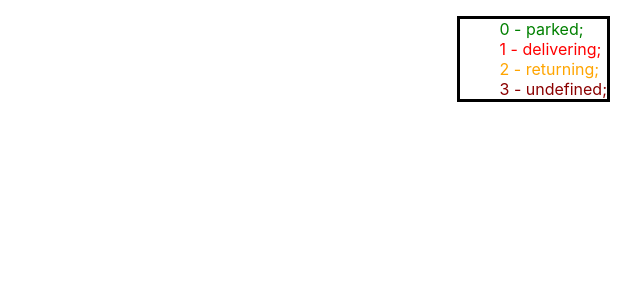
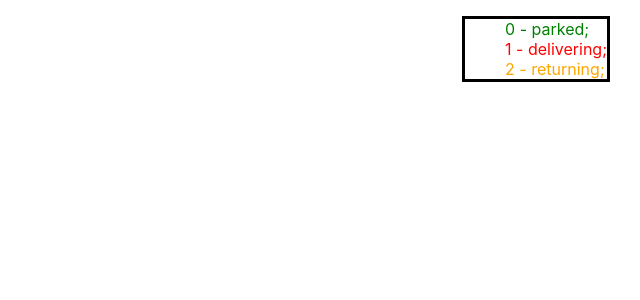
Before and after one commit to cloudcargo2024/cloudcargo-web-application, a React (Create React App) app: page / in a window 1280 px wide. Shown: the top 300 px of the page, without its empty margins (640-1280 px from the left). Built offline with nearby package versions, Linux system fonts and the light colour scheme.

Commit message:
added modules directory and Drone type

```diff
--- a/src/main.tsx
+++ b/src/main.tsx
@@ -1,7 +1,8 @@
 import React from 'react';
-import './styles/droneList.css'
+import './styles/droneList.css';
+import './models.tsx';
 
-const drones = [
+const drones: Drone[] = [
     {
         id: 0,
         status: "parked"
@@ -13,10 +14,6 @@ const drones = [
     {
         id: 2,
         status: "returning"
-    },
-    {
-        id: 3,
-        status: "undefined"
     }
 ];
 
--- /dev/null
+++ b/src/models.tsx
@@ -0,0 +1,6 @@
+type Drone = {
+    id: number;
+    status: droneStatus;
+};
+
+type droneStatus = "parked" | "delivering" | "returning" | "undefined";
--- a/tsconfig.json
+++ b/tsconfig.json
@@ -6,6 +6,7 @@
       "dom.iterable",
       "esnext"
     ],
+    "allowImportingTsExtensions": true,
     "allowJs": true,
     "skipLibCheck": true,
     "esModuleInterop": true,
```
